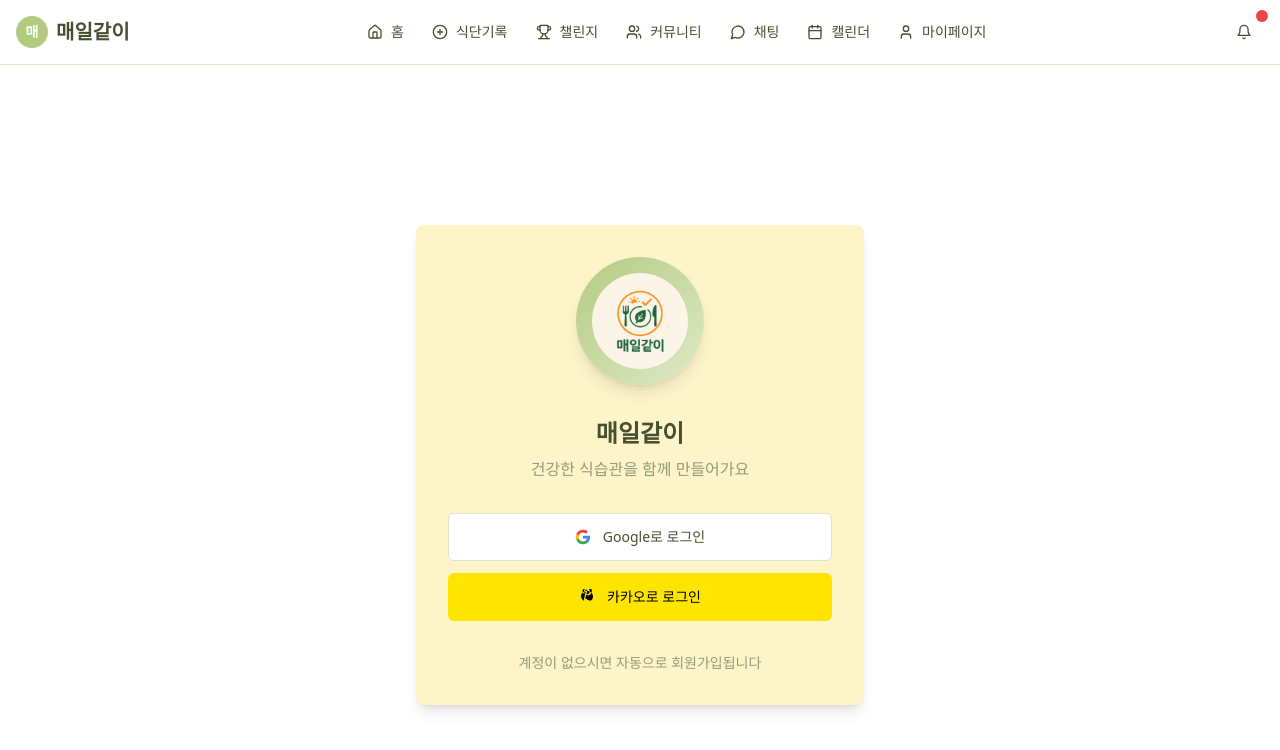
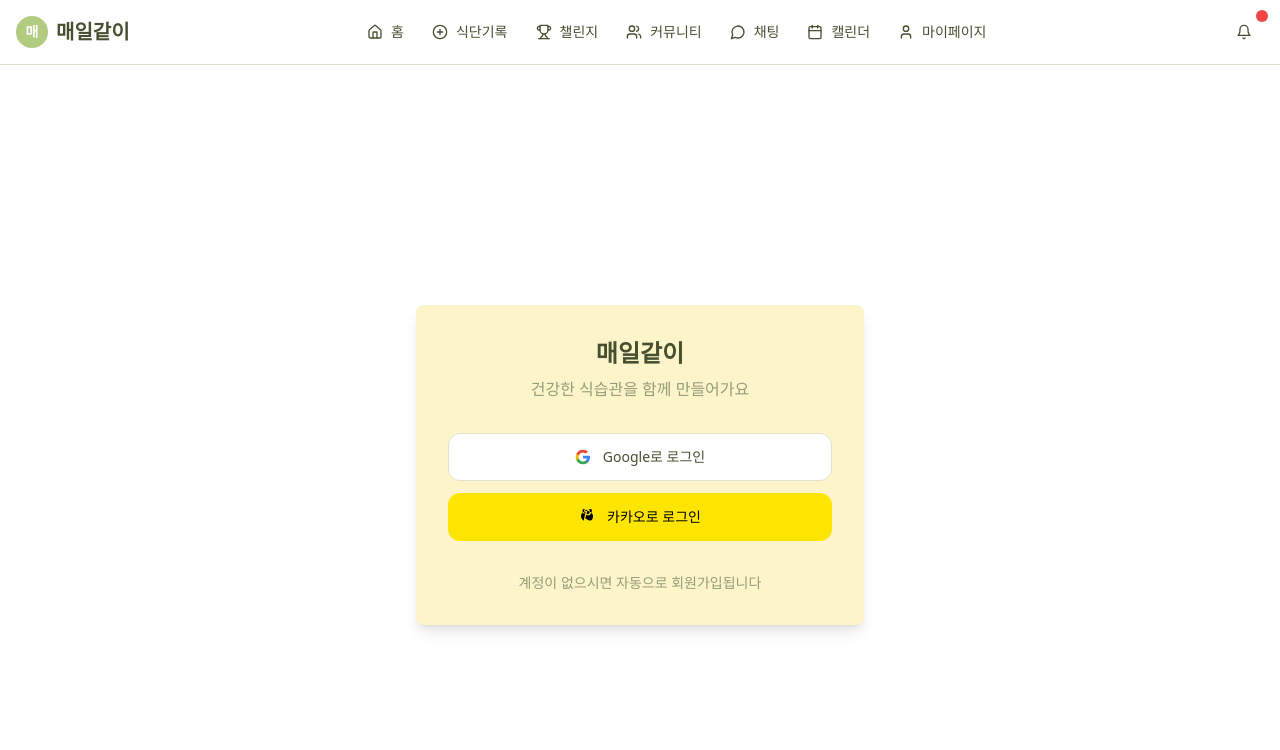
Before and after one commit to Nyam-Crew/client, a React (Vite) app: page /login in a window 1280 px wide. Shown: the top 750 px of the page. Built offline with nearby package versions, Linux system fonts and the light colour scheme.

Commit message:
Refactor login page
Remove logo and update button styles

```diff
--- a/src/pages/Login.tsx
+++ b/src/pages/Login.tsx
@@ -14,16 +14,6 @@ const Login = () => {
     <div className="min-h-screen flex items-center justify-center px-4 bg-white">
       <Card className="w-full max-w-md shadow-lg border-0 bg-secondary">
         <CardContent className="p-8 space-y-8">
-          {/* Logo */}
-          <div className="flex justify-center">
-            <div className="w-32 h-32 rounded-full bg-gradient-to-br from-primary to-accent p-4 shadow-lg">
-              <img
-                src="/lovable-uploads/c47017e5-3777-452b-9342-fdb998d3028f.png"
-                alt="매일같이 로고"
-                className="w-full h-full object-contain rounded-full"
-              />
-            </div>
-          </div>
 
           {/* Welcome Text */}
           <div className="text-center space-y-2">
@@ -37,7 +27,7 @@ const Login = () => {
             <Button
               onClick={handleGoogleLogin}
               variant="outline"
-              className="w-full h-12 bg-white border-border hover:bg-muted text-foreground font-medium transition-all duration-200 hover:shadow-md"
+              className="w-full h-12 bg-white border-border hover:bg-muted text-foreground font-medium transition-all duration-200 hover:shadow-md rounded-xl"
             >
               <div className="flex items-center justify-center space-x-3">
                 <svg className="w-5 h-5" viewBox="0 0 24 24">
@@ -65,7 +55,7 @@ const Login = () => {
             {/* Kakao Login Button */}
             <Button
               onClick={handleKakaoLogin}
-              className="w-full h-12 bg-[#FEE500] hover:bg-[#FDD800] text-black font-medium transition-all duration-200 hover:shadow-md border-0"
+              className="w-full h-12 bg-[#FEE500] hover:bg-[#FDD800] text-black font-medium transition-all duration-200 hover:shadow-md border-0 rounded-xl"
             >
               <div className="flex items-center justify-center space-x-3">
                 <svg className="w-5 h-5" viewBox="0 0 24 24" fill="currentColor">
```
